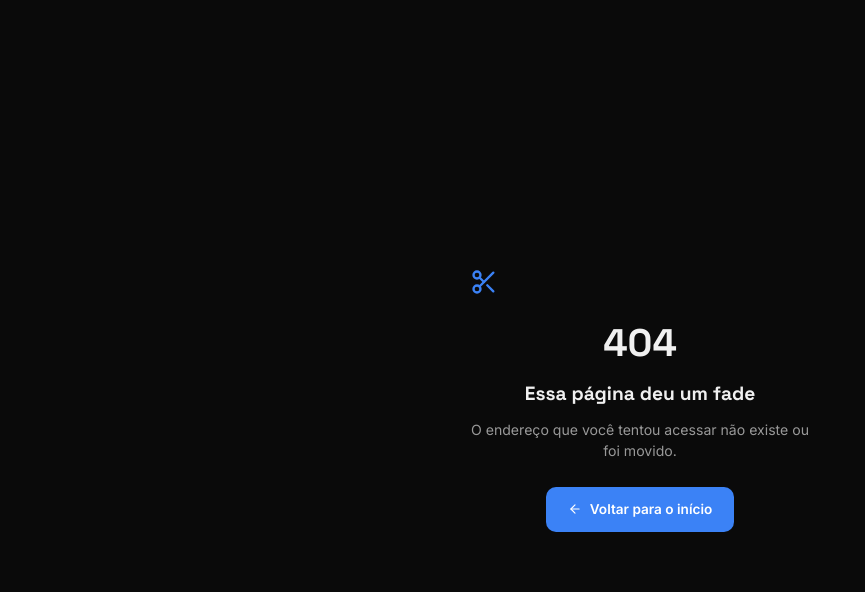
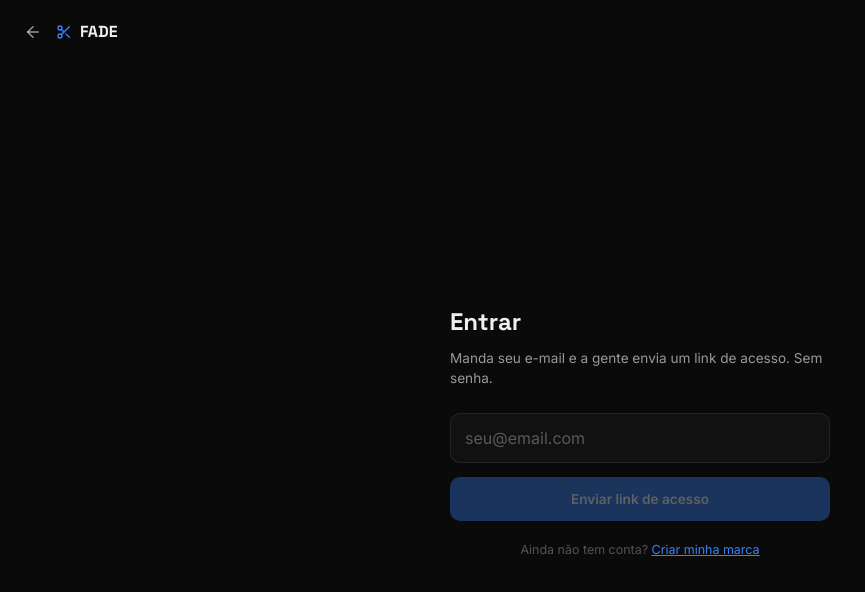
Before and after one commit to marcusvalerio/NAVE, a Next.js app: page /login in a window 1280 px wide. Before the commit this address had no page. Shown: the top 592 px of the page, without its empty margins (0-865 px from the left). Built offline with nearby package versions, Linux system fonts and the light colour scheme.

Commit message:
feat: tela de login dedicada para quem já tem conta

```diff
--- /dev/null
+++ b/app/login/page.tsx
@@ -0,0 +1,76 @@
+"use client"
+import { useState } from "react"
+import { motion } from "framer-motion"
+import Link from "next/link"
+import { ArrowLeft, Scissors } from "lucide-react"
+import { supabaseBrowser } from "@/lib/supabase-client"
+
+export default function Login() {
+  const [email, setEmail] = useState("")
+  const [loading, setLoading] = useState(false)
+  const [enviado, setEnviado] = useState(false)
+  const [erro, setErro] = useState("")
+
+  const entrar = async () => {
+    if (!email.trim()) return
+    setLoading(true)
+    setErro("")
+    const supabase = supabaseBrowser()
+    const { error } = await supabase.auth.signInWithOtp({
+      email,
+      options: { emailRedirectTo: `${window.location.origin}/dashboard` },
+    })
+    setLoading(false)
+    if (error) {
+      setErro("Não conseguimos enviar o link agora. Tenta de novo em alguns segundos.")
+    } else {
+      setEnviado(true)
+    }
+  }
+
+  return (
+    <div style={{minHeight:"100vh",display:"flex",flexDirection:"column"}}>
+      <header style={{padding:"20px 24px",display:"flex",alignItems:"center",gap:8}}>
+        <Link href="/" style={{display:"flex",color:"var(--fg-dim)",marginRight:6}}><ArrowLeft size={18}/></Link>
+        <Scissors size={16} style={{color:"var(--acc)"}} />
+        <span className="font-display" style={{fontSize:"1rem",fontWeight:700}}>FADE</span>
+      </header>
+
+      <main style={{flex:1,display:"flex",alignItems:"center",justifyContent:"center",padding:"0 24px"}}>
+        <motion.div initial={{opacity:0,y:10}} animate={{opacity:1,y:0}} transition={{duration:.35}} style={{width:"100%",maxWidth:380}}>
+          {!enviado ? (
+            <>
+              <h1 className="font-display" style={{fontSize:"1.5rem",fontWeight:700,marginBottom:8}}>Entrar</h1>
+              <p style={{fontSize:".85rem",color:"var(--fg-dim)",marginBottom:24}}>
+                Manda seu e-mail e a gente envia um link de acesso. Sem senha.
+              </p>
+              <input
+                className="inp"
+                type="email"
+                placeholder="seu@email.com"
+                value={email}
+                onChange={e=>setEmail(e.target.value)}
+                onKeyDown={e=>e.key==="Enter" && entrar()}
+                style={{marginBottom:14}}
+              />
+              {erro && <div style={{fontSize:".8rem",color:"#ef4444",marginBottom:14}}>{erro}</div>}
+              <button onClick={entrar} disabled={loading || !email.trim()} className="btn-primary" style={{width:"100%"}}>
+                {loading ? "Enviando..." : "Enviar link de acesso"}
+              </button>
+              <p style={{fontSize:".78rem",color:"var(--fg-faint)",marginTop:20,textAlign:"center"}}>
+                Ainda não tem conta? <Link href="/onboarding" style={{color:"var(--acc)",textDecoration:"underline"}}>Criar minha marca</Link>
+              </p>
+            </>
+          ) : (
+            <div style={{textAlign:"center"}}>
+              <div className="font-display" style={{fontSize:"1.3rem",fontWeight:700,marginBottom:10}}>Link enviado ✓</div>
+              <p style={{fontSize:".88rem",color:"var(--fg-dim)",lineHeight:1.5}}>
+                Abre o e-mail que mandamos para <strong style={{color:"var(--fg)"}}>{email}</strong> e clica no link para entrar.
+              </p>
+            </div>
+          )}
+        </motion.div>
+      </main>
+    </div>
+  )
+}
```
